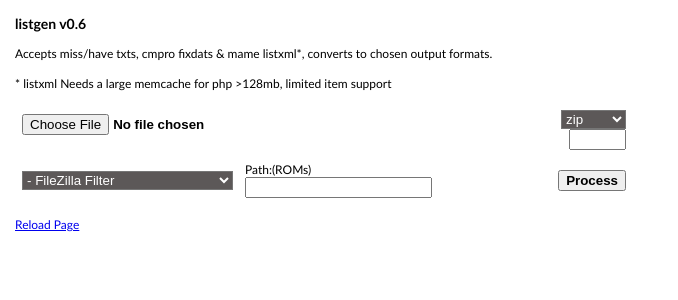
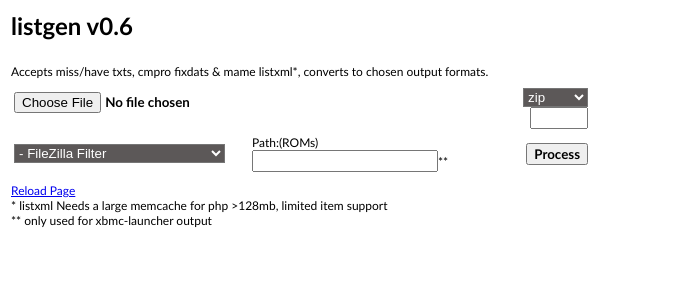
Before and after one commit to sairuk/sairuk-misc, a PHP site: page / in a window 1280 px wide. Shown: the top 300 px of the page, without its empty margins (0-678 px from the left). Run offline with PHP 8.4, Linux system fonts and the light colour scheme; data that the repository does not hold is empty.

Commit message:
updated stylesheet, moved index formatting around

```diff
--- a/php/listgen/index.php
+++ b/php/listgen/index.php
@@ -60,7 +60,7 @@ if (isset($_POST['rompath']))
         <table border="0" width="50%">
             <tr>
                  <td><h3><?php print $projName .' '. $projVer ?></h3>
-                        Accepts miss/have txts, cmpro fixdats & mame listxml*, converts to chosen output formats.<br />&nbsp;<br />* listxml Needs a large memcache for php >128mb, limited item support
+                        Accepts miss/have txts, cmpro fixdats & mame listxml*, converts to chosen output formats.<br />
                  </td>
              </tr>
             <tr>
@@ -105,7 +105,7 @@ if (isset($_POST['rompath']))
 									 </select>
 							</td>
 							<td>
-									 Path:(ROMs)<input type="text" name="rompath" title="Required for XBMC-Launcher only." />
+									 Path:(ROMs)<input type="text" name="rompath" title="Required for XBMC-Launcher only." />**
 							</td>
 							<td align="right">
 									<input type="submit" name="datrun" value="Process"/>
@@ -117,7 +117,9 @@ if (isset($_POST['rompath']))
 				</tr>
 		<tr>
 			<td colspan="3">
-				<a href="/listgen">Reload Page</a>
+				<a href="/listgen">Reload Page</a><br />
+				* listxml Needs a large memcache for php >128mb, limited item support<br />
+				** only used for xbmc-launcher output<br />
 			</td>
 		</tr>
 		</table>
--- a/php/listgen/style.css
+++ b/php/listgen/style.css
@@ -9,7 +9,9 @@ td
 {
 	font-size:12px;
 	font-family:"Trebuchet MS", Arial, Helvetica, sans-serif;
-	padding: 5px;
+	padding-right: 24px;
+	padding-bottom: 3px;
+
 }
 select
 {
@@ -19,4 +21,11 @@ select
 input
 {
 	font-weight: bold;
+	font-family:"Trebuchet MS", Arial, Helvetica, sans-serif;
+
 }
+h3
+{
+	font-size:24px;
+	font-family:"Trebuchet MS", Arial, Helvetica, sans-serif;
+}
```
